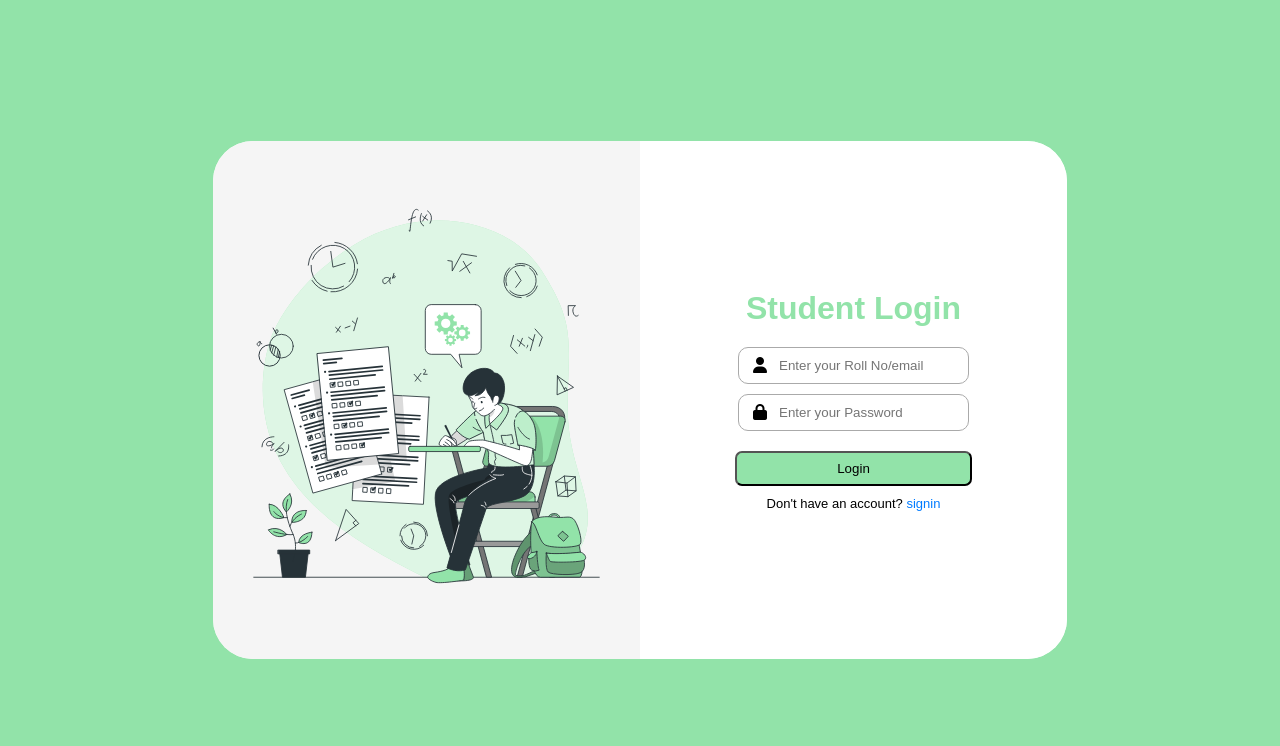
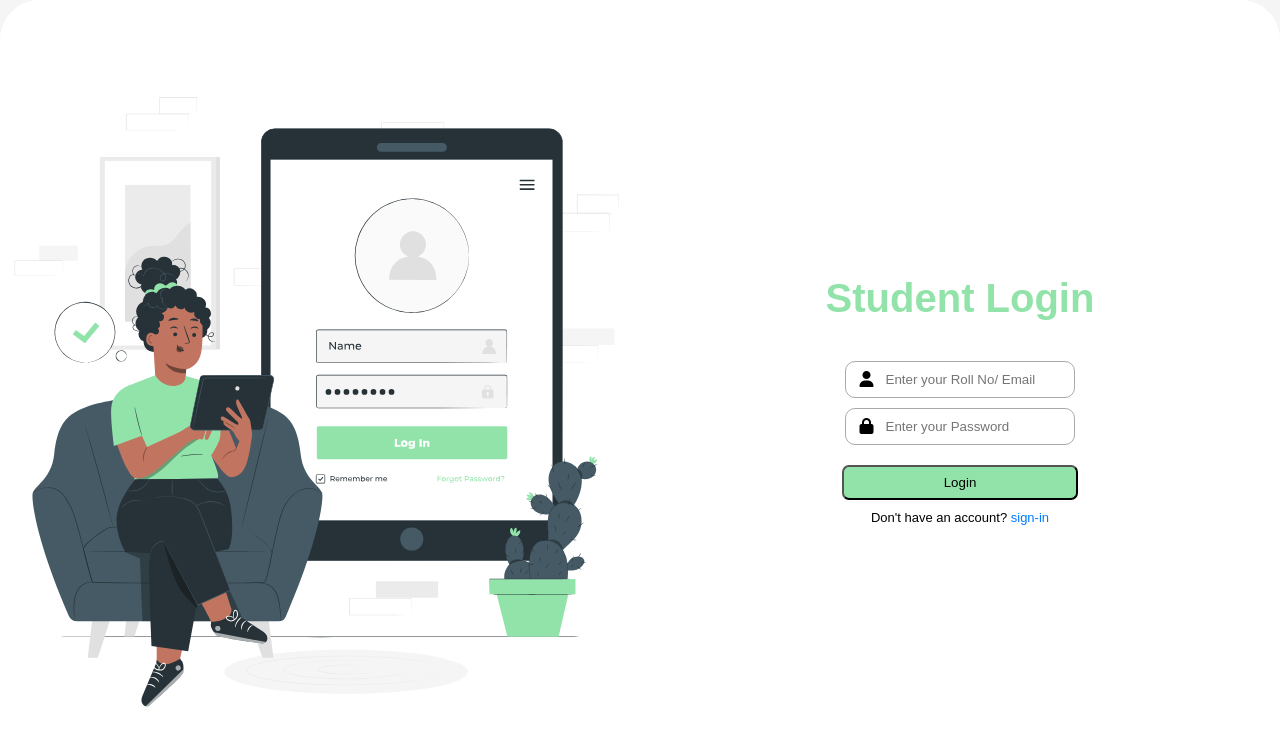
Before and after one commit to pralayakaveriabhinaykumar/login-page-firebase, a plain HTML site: page log-in.html in a window 1280 px wide. Drawn offline with Linux system fonts and the light colour scheme.

Commit message:
design complete except logo

```diff
--- /dev/null
+++ b/log-in.css
@@ -0,0 +1,106 @@
+* {
+  margin: 0;
+  padding: 0;
+  box-sizing: border-box;
+}
+
+body {
+  /* background-image: url('bacckground-b&w.png'); */
+  background-color: whitesmoke;
+  background-size: cover;         /* ensures full coverage */
+  background-repeat: no-repeat;   /* prevents tiling */
+  background-position: center;    /* centers the image */
+  margin: 0;
+  min-height: 100vh;              /* ensures body covers full height */
+  font-family: Arial, sans-serif;
+}
+
+#side2 h1{
+  margin-bottom: 10px;
+  color: #92E3A9;
+}
+#signin-with,#admin-login{
+  font-size: small;
+}
+#signin-with a,#admin-login a {
+  text-decoration: none;
+  color: #007bff; /* optional: customize the link color */
+}
+
+
+.outer-wrapper {
+  width: 100%;
+  height: calc(100vh); /* to account for margin */
+  display: flex;
+  justify-content: center;
+  align-items: center;
+}
+
+#main-div {
+  display: flex;
+  width: 100%;
+  height: 100%;
+  border-radius: 40px;
+  overflow: hidden;
+  background-color: white;
+}
+
+#side1 {
+  flex: 1;
+  background-color: white;
+  display: flex;
+  justify-content: center;
+  align-items: center;
+}
+
+#side1 img {
+  width: 100%;
+  height: auto;
+}
+
+#side2 {
+  flex: 1;
+  display: flex;
+  flex-direction: column;
+  justify-content: center;
+  align-items: center;
+  background-color: #fff;
+  border-radius: 20px;
+  width: 100%;
+}
+
+input[type="text"],
+input[type="password"] {
+  width: 100%;
+  border: 1px solid #92E3A9;
+  border-radius: 10px;
+}
+.username-filed,.password-field {
+  position: relative;
+  width: 90%;
+  margin: 10px auto;
+}
+
+.username-filed i,.password-field i {
+  position: absolute;
+  top: 50%;
+  left: 15px; /* Controls horizontal position */
+  transform: translateY(-50%);
+  color: #000;
+  pointer-events: none; /* Let clicks go to input */
+}
+
+.username-filed input, .password-field input {
+  width: 100%;
+  padding: 10px 10px 10px 40px; /* left padding to make space for icon */
+  border: 1px solid #aaa;
+  border-radius: 10px;
+}
+
+
+#login-btn{
+  background-color: #92E3A9;
+  border-radius: 7px;
+  padding: 8px 100px;
+  margin: 10px;
+}
--- a/index.html
+++ b/log-in.html
@@ -4,7 +4,7 @@
   <meta charset="UTF-8" />
   <meta name="viewport" content="width=device-width, initial-scale=1.0"/>
   <title>Login Page</title>
-  <link rel="stylesheet" href="index.css" />
+  <link rel="stylesheet" href="log-in.css" />
   <link rel="stylesheet" href="https://cdnjs.cloudflare.com/ajax/libs/font-awesome/6.5.0/css/all.min.css">
 </head>
 <body>
@@ -12,17 +12,17 @@
     <div id="main-div" >
         <!-- side 1(left) with background img of student styding -->
       <div id="side1">
-        <img src="background-img.svg" alt="Background" />
+        <img src="student-login-background.svg" alt="Background" />
       </div>
       <!-- side2 (right) with actual login page -->
       <!-- <div id="login-form-wrapper" > -->
         <div id="side2">
-          <h1>Student Login</h1>
+          <h1 style="font-size: 40px; margin-bottom: 30px; ">Student Login</h1>
           <!-- <h5>Enter your credentials to explore</h5> -->
           <form autocomplete="off" id="form-fields">
             <div class="username-filed">
               <i class="fa-solid fa-user"></i>
-              <input type="text" placeholder="Enter your Roll No/email" autocomplete="off" />
+              <input type="text" placeholder="Enter your Roll No/ Email" autocomplete="off" />
             </div>
             <div class="password-field">
               <i class="fa-solid fa-lock"></i>
@@ -31,12 +31,13 @@
           <button id="login-btn">Login</button>
           </form>
 
-          <p id="signin-with">Don't have an account?<a href="#signin.html">  signin</a></p>
+          <p id="signin-with">Don't have an account?<a href="sign-in.html">  sign-in</a></p>
+
 
       </div>
     <!-- </div> -->
   </div>
 
-  <script src="index.js"></script>
+  <script src="log-in.js"></script>
 </body>
 </html>
--- a/index.css
+++ b/sign-in.css
@@ -42,7 +42,7 @@ body {
 
 #side1 {
   flex: 1;
-  background-color: whitesmoke;
+  background-color: white;
   display: flex;
   justify-content: center;
   align-items: center;
@@ -70,13 +70,13 @@ input[type="password"] {
   border: 1px solid #92E3A9;
   border-radius: 10px;
 }
-.username-filed,.password-field {
+.username-filed,.password-field, .re-password-field {
   position: relative;
   width: 90%;
   margin: 10px auto;
 }
 
-.username-filed i,.password-field i {
+.username-filed i,.password-field i, .re-password-field i {
   position: absolute;
   top: 50%;
   left: 15px; /* Controls horizontal position */
@@ -85,7 +85,7 @@ input[type="password"] {
   pointer-events: none; /* Let clicks go to input */
 }
 
-.username-filed input, .password-field input {
+.username-filed input, .password-field input,.re-password-field input {
   width: 100%;
   padding: 10px 10px 10px 40px; /* left padding to make space for icon */
   border: 1px solid #aaa;
```
Also changed, not shown: sign-in.html (added, +46 -0 lines), admin-background.svg (added), bacckground-b&w.png (added), background.png (added), log-in.js (renamed from index.js), sign-in.js (added), student-login-background.svg (added), student-signin-background.svg (added).
